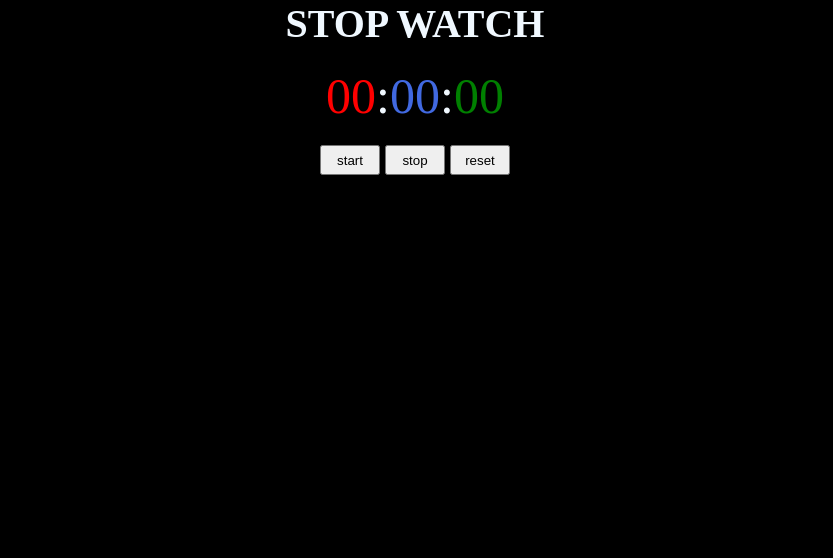
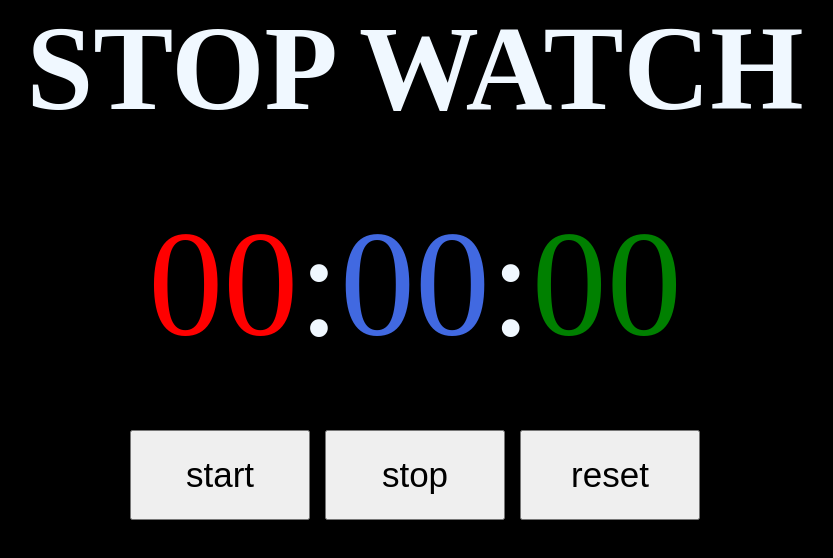
Before and after one commit to lestrofarhan/My-projects, a plain HTML site: page js projects/stop watch/index.html in a window 1280 px wide. Shown: the whole page, without its empty margins (225-1058 px from the left). Drawn offline with Linux system fonts and the light colour scheme.

Commit message:
stop watch updated

```diff
--- a/js projects/stop watch/index.html
+++ b/js projects/stop watch/index.html
@@ -19,24 +19,25 @@
             align-items: center;
             justify-content: center;
             flex-direction: column;
-            gap: 20px;
+            gap: 60px;
         }
 
         h1{
-            font-size: 40px;
+            font-size: 120px;
         }
         #stopwatch{
             display: flex;
-            font-size: 50px;
+            font-size: 150px;
         }
         btns{
             display: flex;
-            gap: 5px;
+            gap: 15px;
         }
         button{
-            height: 30px;
-            width: 60px;
+            height: 90px;
+            width: 180px;
             cursor: pointer;
+            font-size: 35px;
         }
         #second{
             color:green
```
